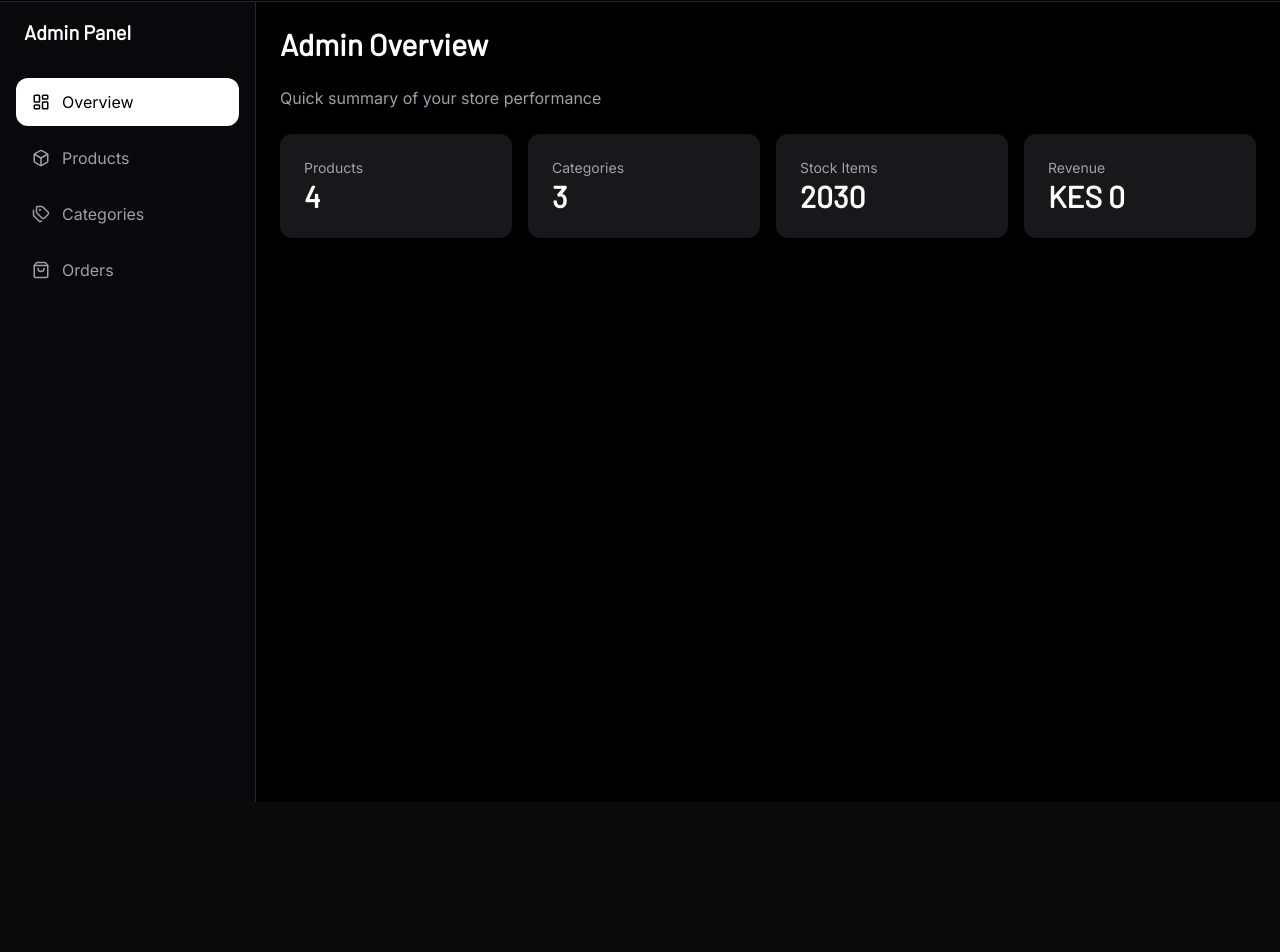
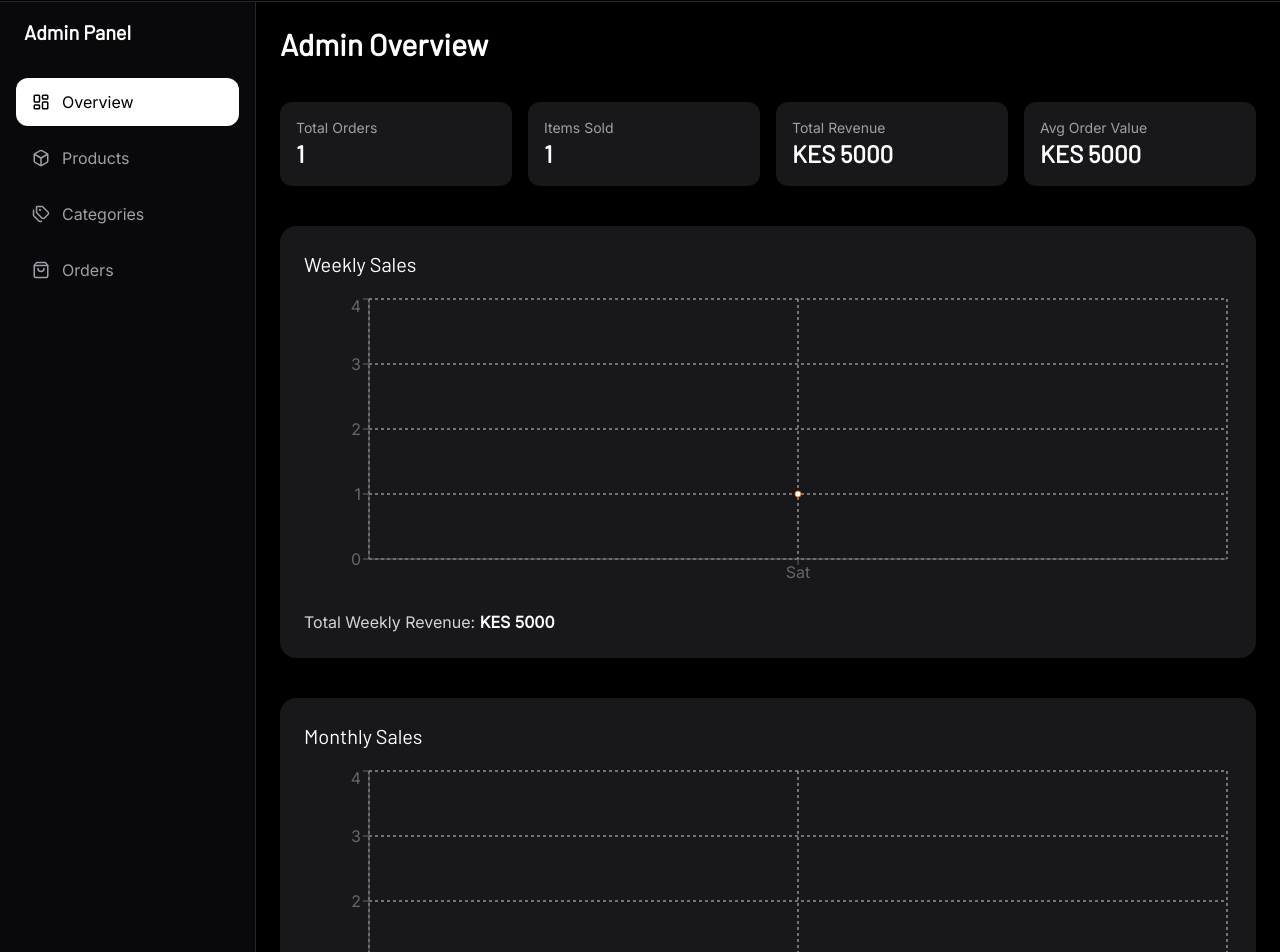
Before and after one commit to brianngoyoni-254/Nyota-wear, a React (Vite) app: page /admin in a window 1280 px wide. Shown: the part 71-1023 px from the top of the page. Before the commit the page ends 873 px from the top, so only its background shows below. Built offline with nearby package versions, Linux system fonts and the light colour scheme; data requests are answered from the project's data file.

Commit message:
Add admin overview stats cards and charts

```diff
--- a/package.json
+++ b/package.json
@@ -18,6 +18,7 @@
     "react": "^19.2.6",
     "react-dom": "^19.2.6",
     "react-router-dom": "^7.15.1",
+    "recharts": "^3.8.1",
     "tailwindcss": "^4.3.0"
   },
   "devDependencies": {
--- a/src/pages/AdminOverview.jsx
+++ b/src/pages/AdminOverview.jsx
@@ -1,58 +1,301 @@
-import useAdminData from "../hooks/useAdminData";
+import { useEffect, useState } from "react";
+import { getOrders } from "../services/api";
+
+import {
+  LineChart,
+  Line,
+  XAxis,
+  YAxis,
+  Tooltip,
+  CartesianGrid,
+  ResponsiveContainer,
+  PieChart,
+  Pie,
+  Cell
+} from "recharts";
 
 function AdminOverview() {
-  const { products, categories } = useAdminData();
+  const [orders, setOrders] = useState([]);
 
-  const totalProducts = products.length;
-  const totalCategories = categories.length;
+  // =========================
+  // REAL-TIME FETCH (POLLING)
+  // =========================
+  useEffect(() => {
+    loadOrders();
 
-  const totalStock = products.reduce(
-    (sum, p) => sum + (Number(p.stock) || 0),
+    const interval = setInterval(() => {
+      loadOrders();
+    }, 3000);
+
+    return () => clearInterval(interval);
+  }, []);
+
+  async function loadOrders() {
+    try {
+      const res = await getOrders();
+      setOrders(Array.isArray(res) ? res : []);
+    } catch (err) {
+      setOrders([]);
+    }
+  }
+
+  // =========================
+  // SAFE HELPERS
+  // =========================
+  const safeItems = (order) => order.items || [];
+
+  // =========================
+  // KPI CALCULATIONS (STATS CARDS)
+  // =========================
+
+  const totalOrders = orders.length;
+
+  const totalItemsSold = orders.reduce((sum, order) => {
+    return (
+      sum +
+      safeItems(order).reduce(
+        (acc, item) => acc + Number(item.quantity || 1),
+        0
+      )
+    );
+  }, 0);
+
+  const totalRevenue = orders.reduce(
+    (sum, order) => sum + Number(order.total || 0),
     0
   );
 
-  const totalRevenue = products.reduce(
-    (sum, p) =>
-      sum + (Number(p.price) || 0) * (Number(p.sold || 0)),
+  const avgOrderValue =
+    totalOrders > 0 ? totalRevenue / totalOrders : 0;
+
+  // =========================
+  // DATE HELPERS
+  // =========================
+  function getDay(date) {
+    if (!date) return "Unknown";
+
+    return new Date(date).toLocaleDateString("en-US", {
+      weekday: "short"
+    });
+  }
+
+  function getMonth(date) {
+    if (!date) return "Unknown";
+
+    return new Date(date).toLocaleDateString("en-US", {
+      month: "short"
+    });
+  }
+
+  // =========================
+  // WEEKLY DATA
+  // =========================
+  const weekly = {};
+
+  orders.forEach((order) => {
+    const day = getDay(order.createdAt);
+
+    if (!weekly[day]) {
+      weekly[day] = { name: day, items: 0, revenue: 0 };
+    }
+
+    safeItems(order).forEach((item) => {
+      weekly[day].items += Number(item.quantity || 1);
+    });
+
+    weekly[day].revenue += Number(order.total || 0);
+  });
+
+  const weeklyData = Object.values(weekly);
+
+  const weeklyRevenue = weeklyData.reduce(
+    (sum, d) => sum + d.revenue,
     0
   );
 
+  // =========================
+  // MONTHLY DATA
+  // =========================
+  const monthly = {};
+
+  orders.forEach((order) => {
+    const month = getMonth(order.createdAt);
+
+    if (!monthly[month]) {
+      monthly[month] = { name: month, items: 0, revenue: 0 };
+    }
+
+    safeItems(order).forEach((item) => {
+      monthly[month].items += Number(item.quantity || 1);
+    });
+
+    monthly[month].revenue += Number(order.total || 0);
+  });
+
+  const monthlyData = Object.values(monthly);
+
+  const monthlyRevenue = monthlyData.reduce(
+    (sum, d) => sum + d.revenue,
+    0
+  );
+
+  // =========================
+  // CATEGORY DATA
+  // =========================
+  const categories = {};
+
+  orders.forEach((order) => {
+    safeItems(order).forEach((item) => {
+      const cat = item.category || "Unknown";
+
+      if (!categories[cat]) {
+        categories[cat] = { name: cat, value: 0 };
+      }
+
+      categories[cat].value +=
+        Number(item.price || 0) *
+        Number(item.quantity || 1);
+    });
+  });
+
+  const categoryData = Object.values(categories);
+
+  const COLORS = ["#ff7300", "#00c49f", "#ffbb28", "#0088fe"];
+
+  // =========================
+  // UI
+  // =========================
   return (
-    <div className="space-y-6">
+    <div className="space-y-10">
 
       <h1 className="text-3xl font-bold">
         Admin Overview
       </h1>
 
-      <p className="text-zinc-400">
-        Quick summary of your store performance
-      </p>
+      {/* ================= STATS CARDS ================= */}
+      <div className="grid grid-cols-1 md:grid-cols-4 gap-4">
 
-      {/* STATS GRID */}
-      <div className="grid grid-cols-1 md:grid-cols-2 xl:grid-cols-4 gap-4">
-
-        <div className="bg-zinc-900 p-6 rounded-xl">
-          <p className="text-zinc-400 text-sm">Products</p>
-          <h2 className="text-3xl font-bold">{totalProducts}</h2>
-        </div>
-
-        <div className="bg-zinc-900 p-6 rounded-xl">
-          <p className="text-zinc-400 text-sm">Categories</p>
-          <h2 className="text-3xl font-bold">{totalCategories}</h2>
-        </div>
-
-        <div className="bg-zinc-900 p-6 rounded-xl">
-          <p className="text-zinc-400 text-sm">Stock Items</p>
-          <h2 className="text-3xl font-bold">{totalStock}</h2>
-        </div>
-
-        <div className="bg-zinc-900 p-6 rounded-xl">
-          <p className="text-zinc-400 text-sm">Revenue</p>
-          <h2 className="text-3xl font-bold">
-            KES {totalRevenue}
+        <div className="bg-zinc-900 p-4 rounded-xl">
+          <p className="text-zinc-400 text-sm">
+            Total Orders
+          </p>
+          <h2 className="text-2xl font-bold">
+            {totalOrders}
           </h2>
         </div>
 
+        <div className="bg-zinc-900 p-4 rounded-xl">
+          <p className="text-zinc-400 text-sm">
+            Items Sold
+          </p>
+          <h2 className="text-2xl font-bold">
+            {totalItemsSold}
+          </h2>
+        </div>
+
+        <div className="bg-zinc-900 p-4 rounded-xl">
+          <p className="text-zinc-400 text-sm">
+            Total Revenue
+          </p>
+          <h2 className="text-2xl font-bold">
+            KES {totalRevenue.toFixed(0)}
+          </h2>
+        </div>
+
+        <div className="bg-zinc-900 p-4 rounded-xl">
+          <p className="text-zinc-400 text-sm">
+            Avg Order Value
+          </p>
+          <h2 className="text-2xl font-bold">
+            KES {avgOrderValue.toFixed(0)}
+          </h2>
+        </div>
+
+      </div>
+
+      {/* ================= WEEKLY ================= */}
+      <div className="bg-zinc-900 p-6 rounded-2xl">
+        <h2 className="text-xl mb-4">
+          Weekly Sales
+        </h2>
+
+        <ResponsiveContainer width="100%" height={300}>
+          <LineChart data={weeklyData}>
+            <CartesianGrid strokeDasharray="3 3" />
+            <XAxis dataKey="name" />
+            <YAxis allowDecimals={false} />
+            <Tooltip />
+            <Line
+              type="monotone"
+              dataKey="items"
+              stroke="#ff7300"
+            />
+          </LineChart>
+        </ResponsiveContainer>
+
+        <p className="mt-4 text-zinc-300">
+          Total Weekly Revenue:{" "}
+          <span className="font-bold text-white">
+            KES {weeklyRevenue.toFixed(0)}
+          </span>
+        </p>
+      </div>
+
+      {/* ================= MONTHLY ================= */}
+      <div className="bg-zinc-900 p-6 rounded-2xl">
+        <h2 className="text-xl mb-4">
+          Monthly Sales
+        </h2>
+
+        <ResponsiveContainer width="100%" height={300}>
+          <LineChart data={monthlyData}>
+            <CartesianGrid strokeDasharray="3 3" />
+            <XAxis dataKey="name" />
+            <YAxis allowDecimals={false} />
+            <Tooltip />
+            <Line
+              type="monotone"
+              dataKey="items"
+              stroke="#00c49f"
+            />
+          </LineChart>
+        </ResponsiveContainer>
+
+        <p className="mt-4 text-zinc-300">
+          Total Monthly Revenue:{" "}
+          <span className="font-bold text-white">
+            KES {monthlyRevenue.toFixed(0)}
+          </span>
+        </p>
+      </div>
+
+      {/* ================= CATEGORY PIE ================= */}
+      <div className="bg-zinc-900 p-6 rounded-2xl">
+        <h2 className="text-xl mb-4">
+          Category Revenue
+        </h2>
+
+        <ResponsiveContainer width="100%" height={300}>
+          <PieChart>
+            <Pie
+              data={categoryData}
+              dataKey="value"
+              nameKey="name"
+              outerRadius={120}
+              label
+            >
+              {categoryData.map((_, index) => (
+                <Cell
+                  key={index}
+                  fill={
+                    COLORS[index % COLORS.length]
+                  }
+                />
+              ))}
+            </Pie>
+            <Tooltip />
+          </PieChart>
+        </ResponsiveContainer>
       </div>
 
     </div>
```
Also changed, not shown: 1 other file (tests, documents, lock files or other folders).
